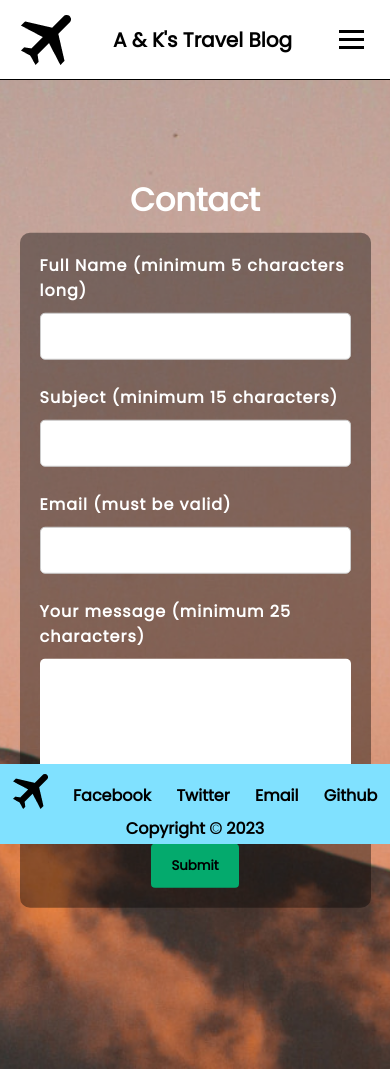
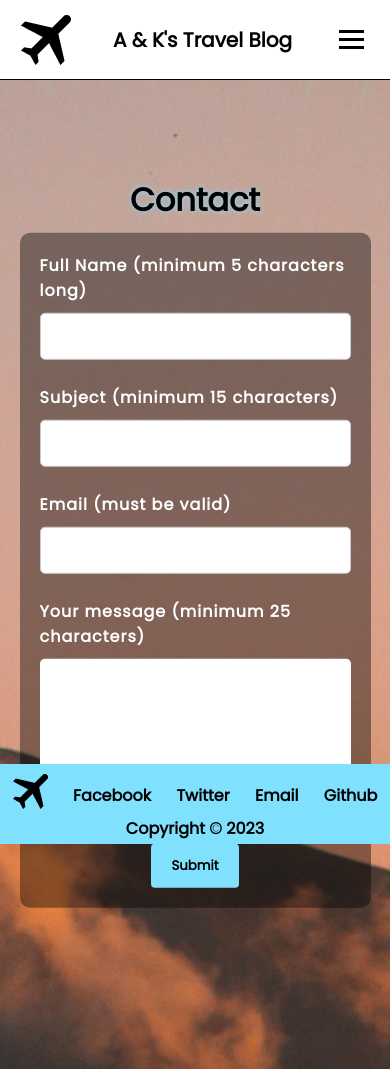
Before and after one commit to Noroff-FEU-Assignments/project-exam-1-AdrianMikk, a plain HTML site: page contact.html in a window 390 px wide. Drawn offline with Linux system fonts and the light colour scheme.

Commit message:
contact update

```diff
--- a/css/contact.css
+++ b/css/contact.css
@@ -1,7 +1,14 @@
 /* Contact */
 
+:root {
+  --post-blue: #64a4ce;
+  --post-hoverblue: #2980b9;
+  --footer-blue: #80e1ff;
+}
+
 .contact-h1 {
-  color: white;
+  color: black;
+  text-shadow: 0 0 5px var(--footer-blue);
   font-size: 2rem;
   margin-bottom: -30px;
   padding-top: 6rem;
@@ -86,7 +93,7 @@
 }
 
 #contactButton[type="submit"] {
-  background-color: #04aa6d;
+  background-color: var(--footer-blue);
   color: black;
   padding: 12px 20px;
   border: none;
@@ -143,12 +150,6 @@
 
 /* MEDIA QUERIES */
 
-@media screen and (max-width: 768px) {
-  .contact-h1 {
-    /* padding-top: 110px; */
-  }
-}
-
 @media screen and (max-width: 600px) {
   .contact {
     width: 90%;
```
